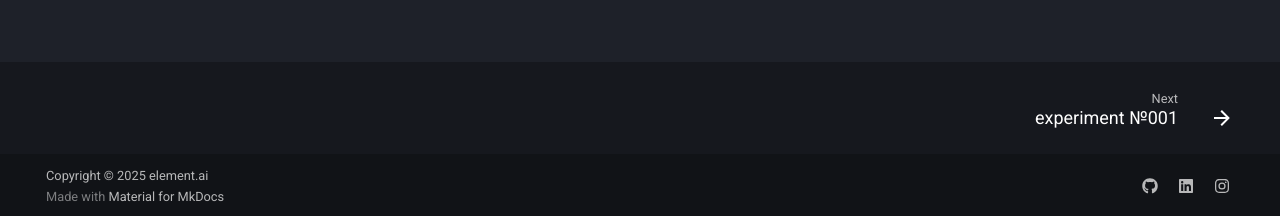
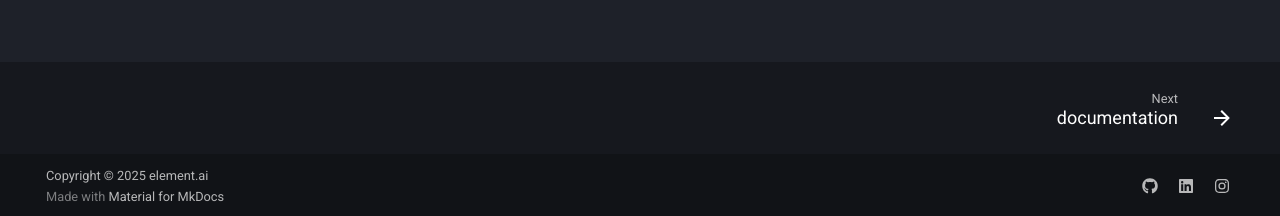
Before and after one commit to imdrift/element.ai, an MkDocs documentation site: the page built from docs/index.md, in a window 1280 px wide. Shown: the part 681-897 px from the top of the page. Built offline with MkDocs 1.6.1 and Material for MkDocs 9.7.7, drawn with Linux system fonts in a browser that asks for light colours; comment, search, counter and statistics services are not loaded; some of the changed lines change nothing that is shown.

Commit message:
correct link

```diff
--- a/mkdocs.yml
+++ b/mkdocs.yml
@@ -84,7 +84,7 @@ plugins:
 nav:
   - Welcome to the heaven of failures!: index.md
   - Experiments:
-      - documentation: documentation.md
+      - documentation: experiments/documentation.md
       - experiment №001: experiments/ex001.md
       - experiment №002: experiments/ex002.md
       - experiment №003: experiments/ex003.md
```
